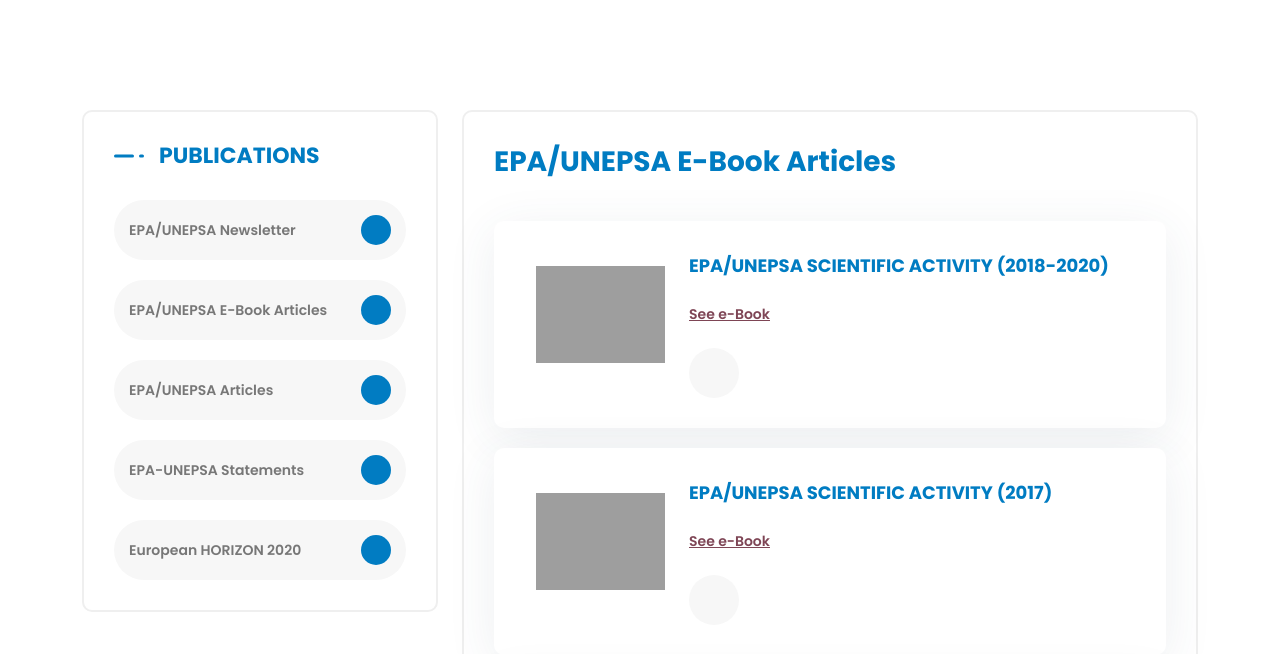
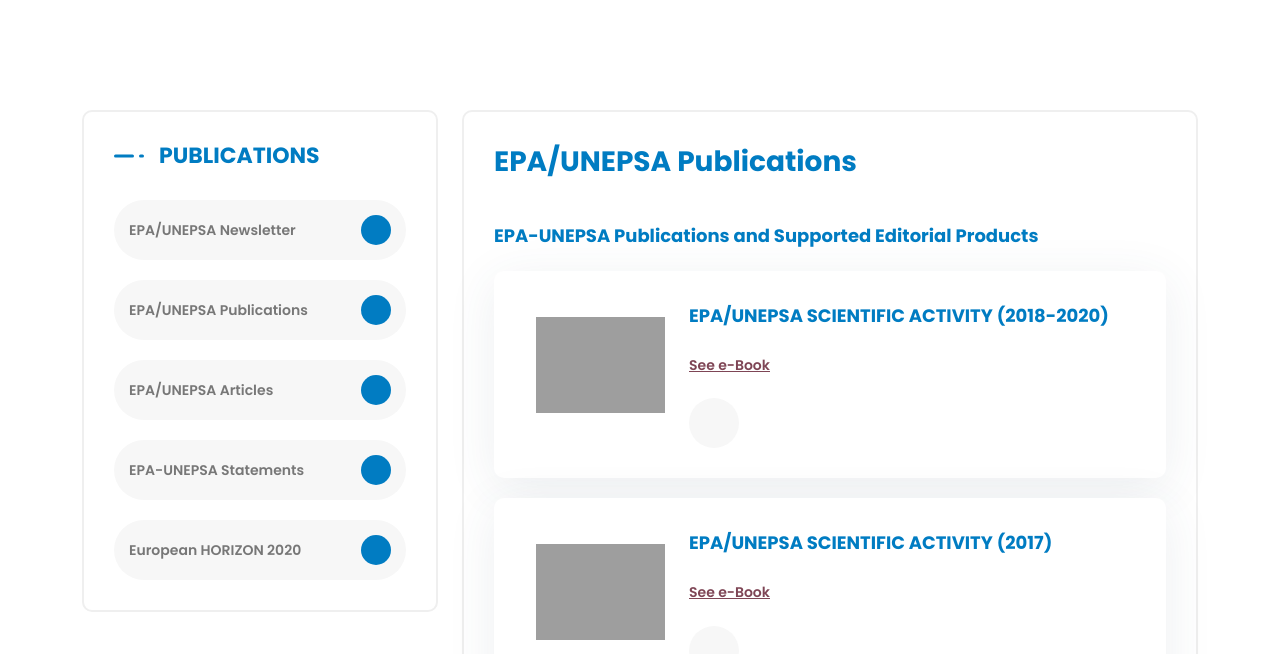
Before and after one commit to haksoz/epa-unepsa, a PHP site: page /publications/ebook-articles.php in a window 1280 px wide. Shown: the part 193-847 px from the top of the page. Run offline with PHP 8.4, Linux system fonts and the light colour scheme; some libraries are stand-ins or nearby versions; grey boxes are pictures that could not be loaded.

Commit message:
ebook ve articles düzenlendi

```diff
--- a/menu.php
+++ b/menu.php
@@ -82,7 +82,7 @@
 										<a href="/publications/newsletters.php" title="">EPA/UNEPSA Newsletter</a>
 									</li>
 									<li class="menu-item">
-										<a href="/publications/ebook-articles.php" title="">EPA/UNEPSA E-Book Articles</a>
+										<a href="/publications/ebook-articles.php" title="">EPA/UNEPSA Publications</a>
 									</li>
 									<li class="menu-item">
 										<a href="/publications/articles-journals.php" title="">EPA/UNEPSA Articles</a>
--- a/publications/articles-journals.php
+++ b/publications/articles-journals.php
@@ -30,9 +30,10 @@
             <div class="entry-content">
               <div class="sigma_post-meta">
                 <div class="sigma_post-categories">
-                   <h4 class="entry-title">EPA/UNEPSA Editorial section in the Journal of Pediatrics (articles)</h4>
+                   <h4 class="entry-title">EPA/UNEPSA Articles</h4>
                 </div>
               </div>
+              <h6>EPA-UNEPSA Editorial Section in the Journal of Pediatrics (Articles)</h6>
               <div class="row align-items-center sigma_box">
                 <div class="col-lg-3 col-xl-3 mb-lg-30">
                   <img src="/sites/default/files/epadocs.png" class="w-100" alt="details">
--- a/publications/ebook-articles.php
+++ b/publications/ebook-articles.php
@@ -30,9 +30,10 @@
             <div class="entry-content">
               <div class="sigma_post-meta">
                 <div class="sigma_post-categories">
-                   <h4 class="entry-title">EPA/UNEPSA E-Book Articles</h4>
+                   <h4 class="entry-title">EPA/UNEPSA Publications</h4>
                 </div>
               </div>
+              <h6>EPA-UNEPSA Publications and Supported Editorial Products</h6>
               <div class="row align-items-center sigma_box">
                 <div class="col-lg-3 col-xl-3 mb-lg-30">
                   <img src="/sites/default/files/articolodef1.png" class="w-100" alt="details">
--- a/publications/sidebar-left.php
+++ b/publications/sidebar-left.php
@@ -4,7 +4,7 @@
                   <a href="/publications/newsletters.php">EPA/UNEPSA Newsletter<span></span></a>
                 </li>
                 <li>
-                  <a href="/publications/ebook-articles.php">EPA/UNEPSA E-Book Articles<span></span></a>
+                  <a href="/publications/ebook-articles.php">EPA/UNEPSA Publications<span></span></a>
                 </li>
                 <li>
                   <a href="/publications/articles-journals.php">EPA/UNEPSA Articles<span></span></a>
```
